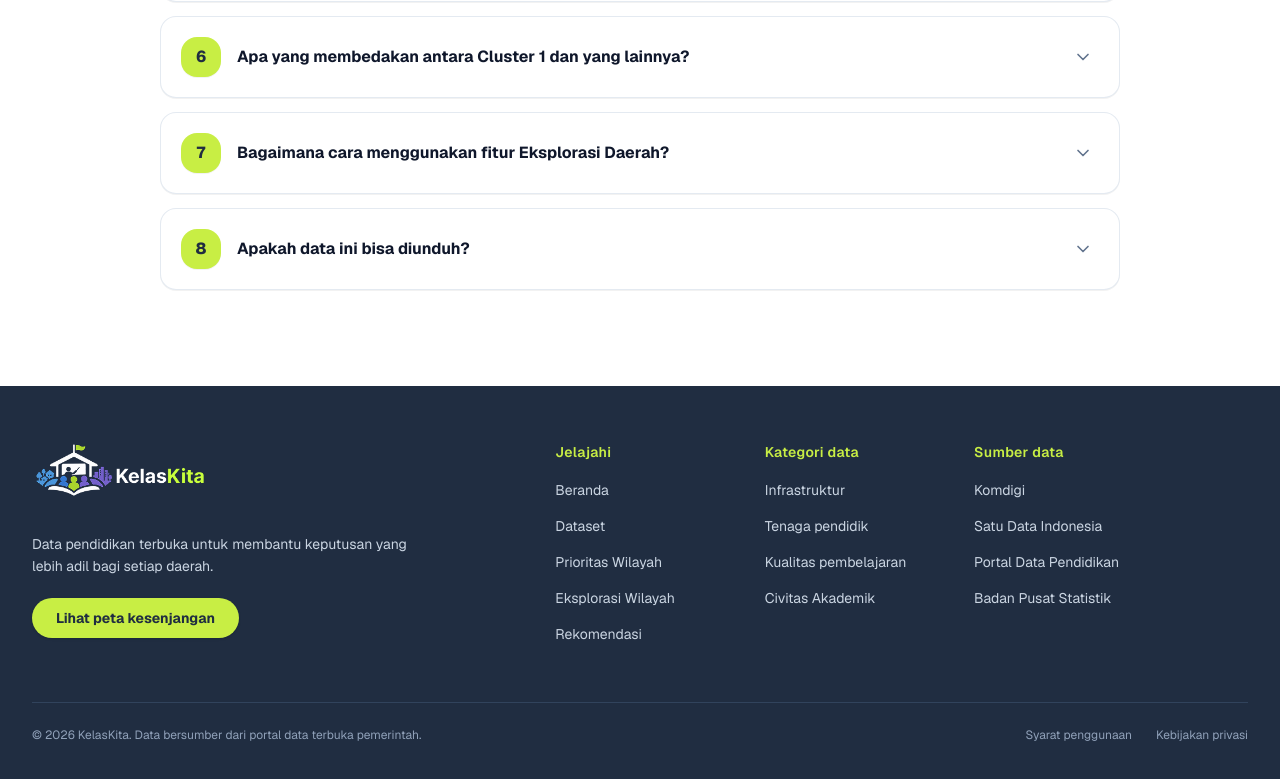
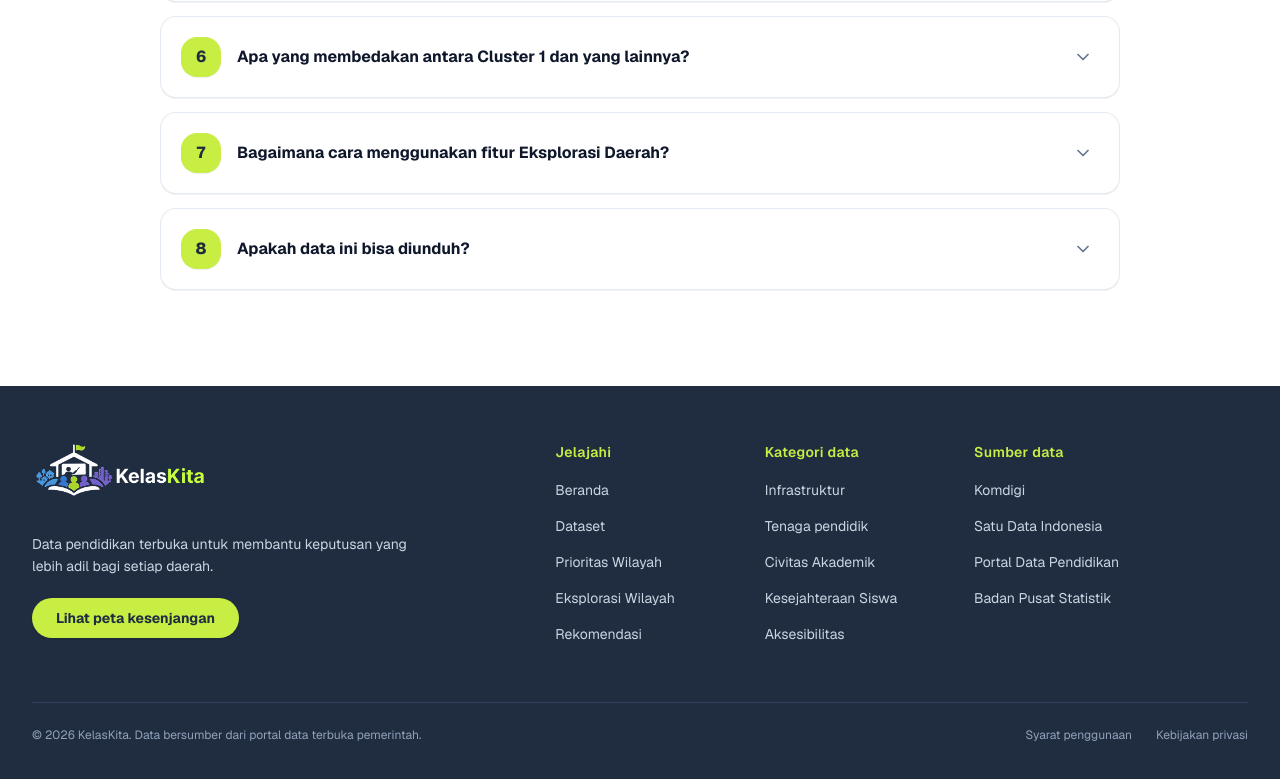
Before and after one commit to Lemonby/KelasKita, a Next.js app: page /faq in a window 1280 px wide. Shown: the part 938-1717 px from the top of the page. Built offline with nearby package versions, Linux system fonts and the light colour scheme.

Commit message:
Revisi kategori data dan footer link peta

```diff
--- a/src/components/layout/Footer.tsx
+++ b/src/components/layout/Footer.tsx
@@ -23,7 +23,7 @@ export default function Footer() {
             </p>
             <div>
               <Link
-                href="/prioritas-daerah"
+                href="/beranda"
                 className="inline-flex items-center justify-center rounded-full bg-accent px-6 py-2.5 text-sm font-bold text-secondary shadow-sm transition hover:bg-accent-hover hover:scale-[1.02]"
               >
                 Lihat peta kesenjangan
--- a/src/data/dummy.ts
+++ b/src/data/dummy.ts
@@ -1118,8 +1118,9 @@ export const footerLinks = {
   kategoriData: [
     { label: "Infrastruktur", href: "#" },
     { label: "Tenaga pendidik", href: "#" },
-    { label: "Kualitas pembelajaran", href: "#" },
     { label: "Civitas Akademik", href: "#" },
+    { label: "Kesejahteraan Siswa", href: "#" },
+    { label: "Aksesibilitas", href: "#" },
   ],
   sumberData: [
     { label: "Komdigi", href: "https://data.komdigi.go.id/opendata/dataset" },
```
